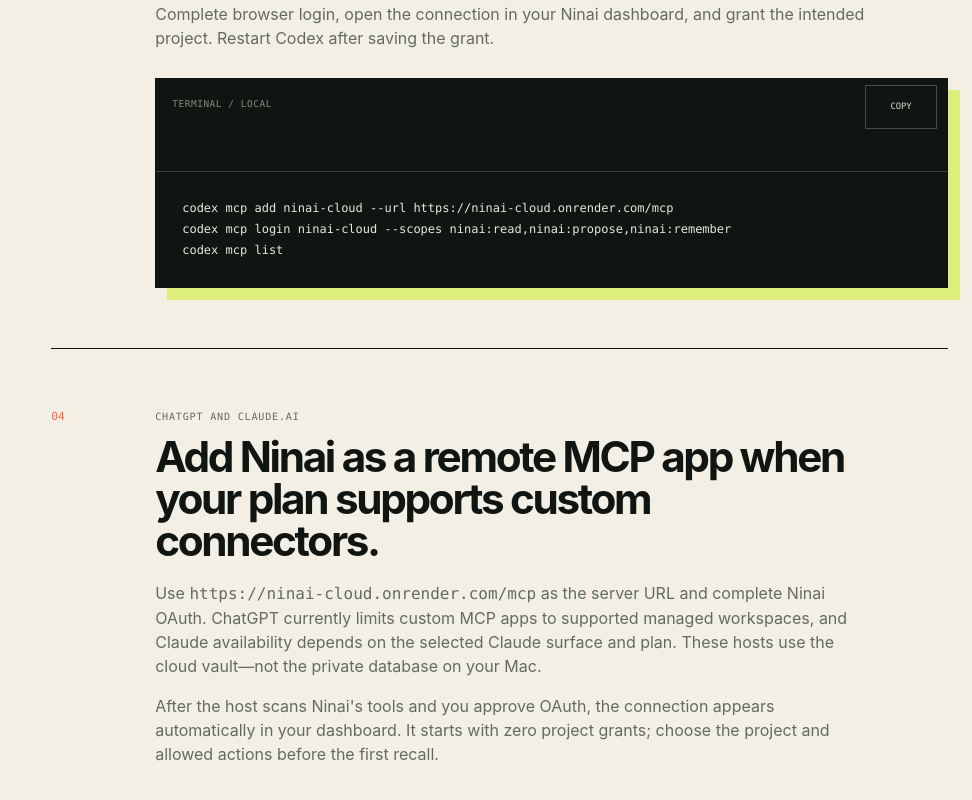
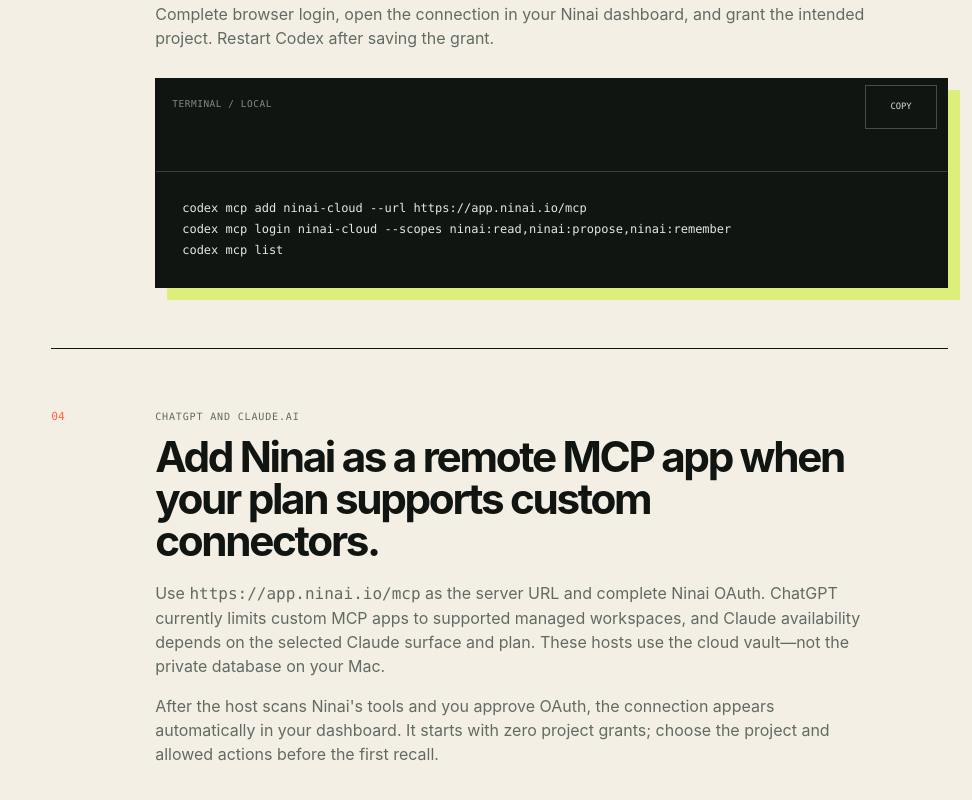
Before and after one commit to HariDarshan2321/ninai, a Next.js app in the folder website/: page /install in a window 1280 px wide. Shown: the part 2188-2988 px from the top of the page, without its empty margins (308-1280 px from the left). Built offline with nearby package versions, Linux system fonts and the light colour scheme.

Commit message:
chore: switch hosted URLs to app.ninai.io

```diff
--- a/website/app/install/page.tsx
+++ b/website/app/install/page.tsx
@@ -43,10 +43,10 @@
 ~/.ninai-app/venv/bin/ninai permission grant codex project`;
 
 const hostedClaudeCommand = `claude mcp add --transport http --scope user ninai-cloud \\
-  https://ninai-cloud.onrender.com/mcp
+  https://app.ninai.io/mcp
 claude`;
 
-const hostedCodexCommand = `codex mcp add ninai-cloud --url https://ninai-cloud.onrender.com/mcp
+const hostedCodexCommand = `codex mcp add ninai-cloud --url https://app.ninai.io/mcp
 codex mcp login ninai-cloud --scopes ninai:read,ninai:propose,ninai:remember
 codex mcp list`;
 
@@ -104,7 +104,7 @@
           <a href="#hosted-codex">Codex</a>
           <a href="#hosted-chat">ChatGPT / Claude.ai</a>
           <a href="#hosted-verify">First memory</a>
-          <a href="https://ninai-cloud.onrender.com/control">Control center ↗</a>
+          <a href="https://app.ninai.io/control">Control center ↗</a>
         </aside>
         <div className="install-content">
           <section className="install-step" id="hosted-account">
@@ -113,7 +113,7 @@
               <p className="install-step__label">Ninai account</p>
               <h2>Sign in and create one workspace and project.</h2>
               <p>The hosted vault is separate from local mode. Open the control center, sign in with Auth0, create a workspace, then create the project boundary you want to share.</p>
-              <div className="inline-actions"><a href="https://ninai-cloud.onrender.com/control/login?screen_hint=signup">Create account ↗</a><a href="https://ninai-cloud.onrender.com/control/login">Sign in</a></div>
+              <div className="inline-actions"><a href="https://app.ninai.io/control/login?screen_hint=signup">Create account ↗</a><a href="https://app.ninai.io/control/login">Sign in</a></div>
             </div>
           </section>
           <section className="install-step" id="hosted-claude">
@@ -139,7 +139,7 @@
             <div>
               <p className="install-step__label">ChatGPT and Claude.ai</p>
               <h2>Add Ninai as a remote MCP app when your plan supports custom connectors.</h2>
-              <p>Use <code>https://ninai-cloud.onrender.com/mcp</code> as the server URL and complete Ninai OAuth. ChatGPT currently limits custom MCP apps to supported managed workspaces, and Claude availability depends on the selected Claude surface and plan. These hosts use the cloud vault—not the private database on your Mac.</p>
+              <p>Use <code>https://app.ninai.io/mcp</code> as the server URL and complete Ninai OAuth. ChatGPT currently limits custom MCP apps to supported managed workspaces, and Claude availability depends on the selected Claude surface and plan. These hosts use the cloud vault—not the private database on your Mac.</p>
               <p>After the host scans Ninai&apos;s tools and you approve OAuth, the connection appears automatically in your dashboard. It starts with zero project grants; choose the project and allowed actions before the first recall.</p>
             </div>
           </section>
@@ -155,7 +155,7 @@
           </section>
           <div className="notice notice--good">
             <strong>Connected automatically, access denied by default</strong>
-            <p>OAuth dynamic registration creates the client connection but never silently grants memory access. Sign in to the <a href="https://ninai-cloud.onrender.com/control">hosted control center</a> to choose projects and actions, then manage review, export, and revocation. See the <a href="https://github.com/HariDarshan2321/ninai/blob/main/docs/HOSTED-BETA.md">complete beta guide</a>.</p>
+            <p>OAuth dynamic registration creates the client connection but never silently grants memory access. Sign in to the <a href="https://app.ninai.io/control">hosted control center</a> to choose projects and actions, then manage review, export, and revocation. See the <a href="https://github.com/HariDarshan2321/ninai/blob/main/docs/HOSTED-BETA.md">complete beta guide</a>.</p>
           </div>
         </div>
       </section>
--- a/website/app/page.tsx
+++ b/website/app/page.tsx
@@ -121,7 +121,7 @@
         <div className={`shell ${styles.finalCtaInner}`}>
           <img src="/assets/ninai-app-icon.svg" alt="" width="62" height="62" />
           <h2>Remember the work.<em>Keep the rest yours.</em></h2>
-          <div><Link className={styles.primaryAction} href="/install/">Set up Ninai ↗</Link><a className={styles.secondaryActionLight} href="https://ninai-cloud.onrender.com/control">Open dashboard</a></div>
+          <div><Link className={styles.primaryAction} href="/install/">Set up Ninai ↗</Link><a className={styles.secondaryActionLight} href="https://app.ninai.io/control">Open dashboard</a></div>
         </div>
       </section>
     </main>
--- a/website/app/start/page.tsx
+++ b/website/app/start/page.tsx
@@ -19,7 +19,7 @@
       <section className="page-hero page-hero--install">
         <div className="shell page-hero__grid">
           <div><p className="section-label">Hosted onboarding</p><h1>Create a vault. Connect one AI. Choose one project.</h1></div>
-          <div className="page-hero__aside"><p>Ninai denies access by default. Connecting creates an empty-permission client; you decide which project it can read or propose to.</p><div className="hero-actions"><a className="button button--acid" href="https://ninai-cloud.onrender.com/control/login?screen_hint=signup">Create account ↗</a><a className="button button--ink" href="https://ninai-cloud.onrender.com/control/login">Sign in</a></div></div>
+          <div className="page-hero__aside"><p>Ninai denies access by default. Connecting creates an empty-permission client; you decide which project it can read or propose to.</p><div className="hero-actions"><a className="button button--acid" href="https://app.ninai.io/control/login?screen_hint=signup">Create account ↗</a><a className="button button--ink" href="https://app.ninai.io/control/login">Sign in</a></div></div>
         </div>
       </section>
       <section className="install-choice onboarding-steps shell" aria-label="Hosted onboarding steps">
```
Also changed, not shown: 5 other files (tests, documents, lock files or other folders).
